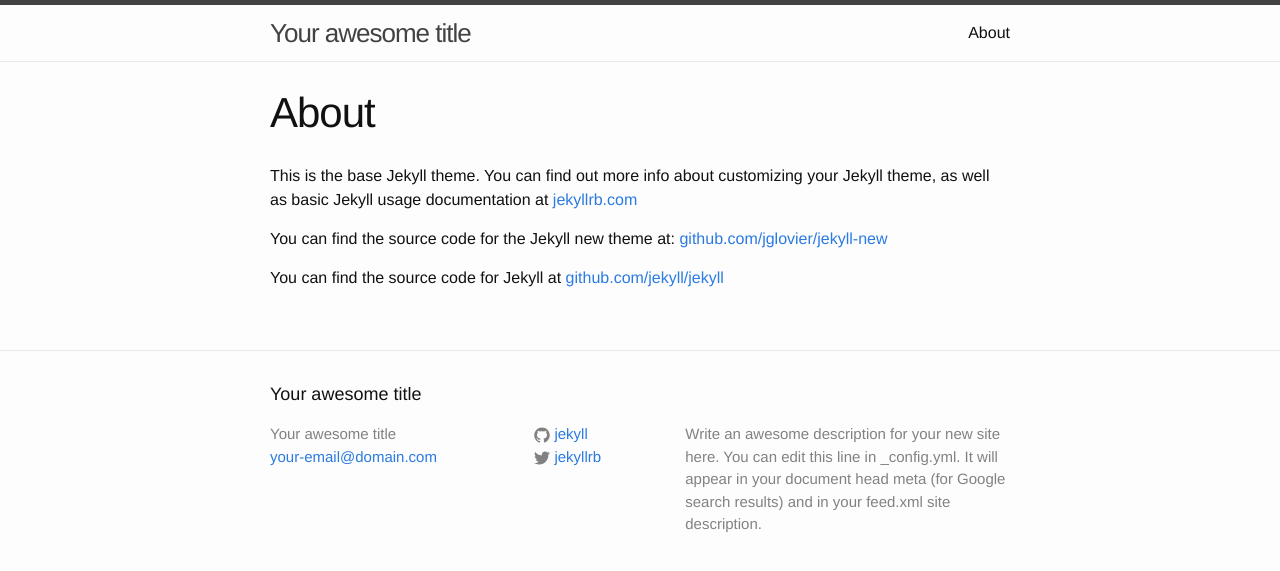
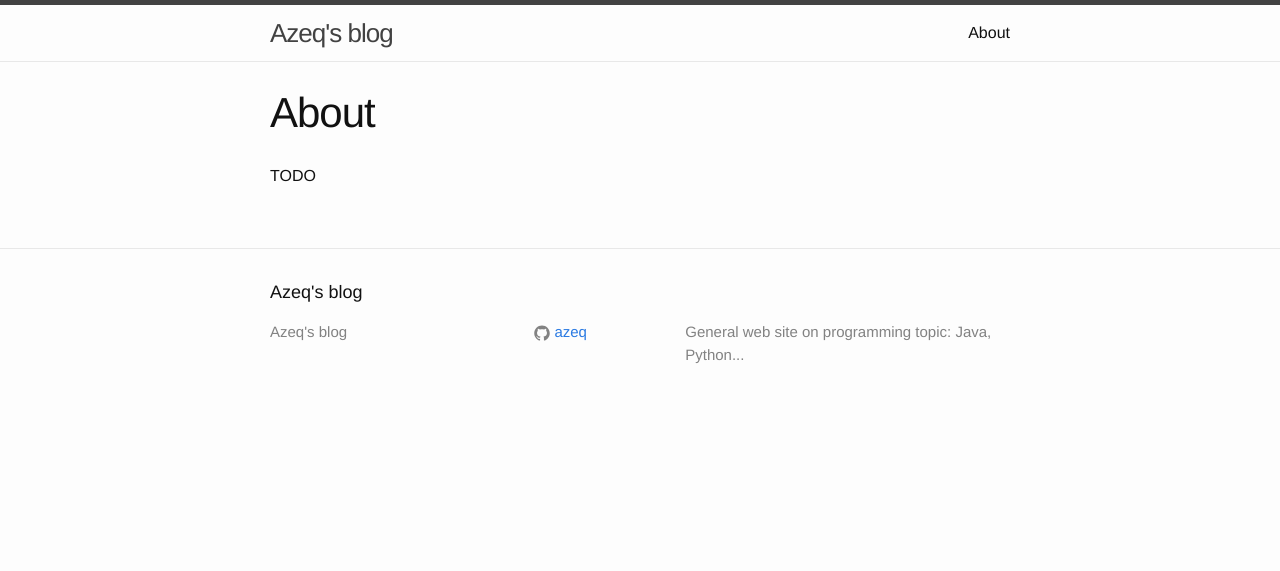
Before and after one commit to paulbares/paulbares.github.io, a Jekyll site: the page built from about.md, in a window 1280 px wide. Shown: the top 571 px of the page. Built offline with Jekyll 4.4.1, drawn with Linux system fonts in a browser that asks for light colours.

Commit message:
JMM (first) blog post

```diff
--- a/_config.yml
+++ b/_config.yml
@@ -1,14 +1,10 @@
 # Site settings
-title: Your awesome title
-email: your-email@domain.com
+title: Azeq's blog
 description: > # this means to ignore newlines until "baseurl:"
-  Write an awesome description for your new site here. You can edit this
-  line in _config.yml. It will appear in your document head meta (for
-  Google search results) and in your feed.xml site description.
+  General web site on programming topic: Java, Python...
 baseurl: "" # the subpath of your site, e.g. /blog/
-url: "http://yourdomain.com" # the base hostname & protocol for your site
-twitter_username: jekyllrb
-github_username:  jekyll
+url: "http://azeq.github.io" # the base hostname & protocol for your site
+github_username:  azeq
 
 # Build settings
 markdown: kramdown
--- a/about.md
+++ b/about.md
@@ -4,8 +4,4 @@ title: About
 permalink: /about/
 ---
 
-This is the base Jekyll theme. You can find out more info about customizing your Jekyll theme, as well as basic Jekyll usage documentation at [jekyllrb.com](http://jekyllrb.com/)
-
-You can find the source code for the Jekyll new theme at: [github.com/jglovier/jekyll-new](https://github.com/jglovier/jekyll-new)
-
-You can find the source code for Jekyll at [github.com/jekyll/jekyll](https://github.com/jekyll/jekyll)
+TODO
```
Also changed, not shown: _posts/2015-02-08-java-memory-model.md (added, +33 -0 lines), _posts/2015-02-08-welcome-to-jekyll.markdown (deleted, +0 -25 lines), 3 other files.
